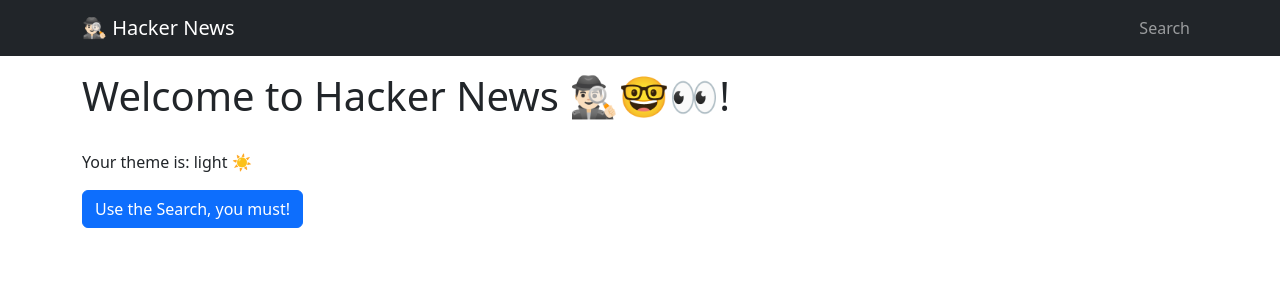
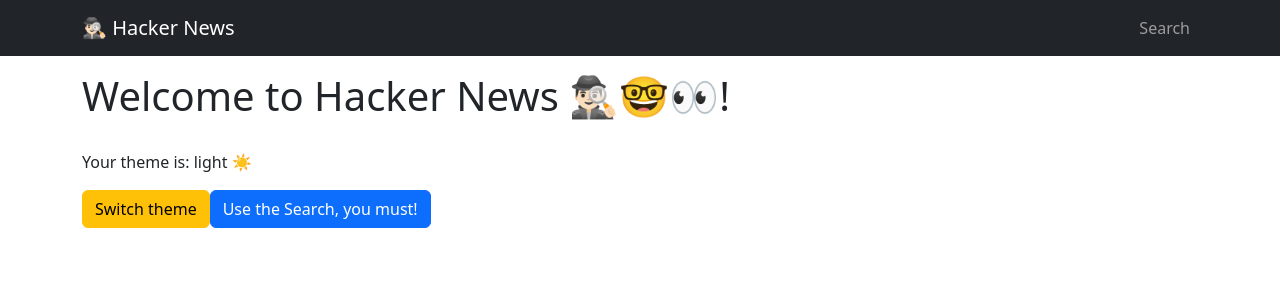
Before and after one commit to drblue/fed22-javascript-2, a React (Vite) app in the folder 07-hackernews/: page / in a window 1280 px wide. Shown: the top 300 px of the page. Built offline with nearby package versions, Linux system fonts and the light colour scheme.

Commit message:
Provide a function for switching theme to our children.

```diff
--- a/07-hackernews/src/contexts/ThemeContextProvider.tsx
+++ b/07-hackernews/src/contexts/ThemeContextProvider.tsx
@@ -2,6 +2,7 @@
 
 type ThemeContextType = {
 	isDarkMode: boolean
+	toggleTheme?: () => void
 }
 
 // This creates the actual context and sets the context's initial/default value
@@ -22,7 +23,7 @@
 	}
 
 	return (
-		<ThemeContext.Provider value={{ isDarkMode }}>
+		<ThemeContext.Provider value={{ isDarkMode, toggleTheme }}>
 			{children}
 		</ThemeContext.Provider>
 	)
--- a/07-hackernews/src/pages/HomePage.tsx
+++ b/07-hackernews/src/pages/HomePage.tsx
@@ -4,13 +4,22 @@
 import { ThemeContext } from '../contexts/ThemeContextProvider'
 
 const HomePage = () => {
-	const { isDarkMode } = useContext(ThemeContext)
+	const { isDarkMode, toggleTheme } = useContext(ThemeContext)
+
+	const handleToggleTheme = () => {
+		if (toggleTheme) {
+			toggleTheme()
+		}
+		// toggleTheme?.()
+	}
 
 	return (
 		<>
 			<h1>Welcome to Hacker News 🕵🏻‍♂️🤓👀!</h1>
 
 			<p>Your theme is: {isDarkMode ? 'dark 🌙' : 'light ☀️'}</p>
+
+			<Button variant="warning" onClick={handleToggleTheme}>Switch theme</Button>
 
 			<Link to="/search">
 				<Button variant="primary">Use the Search, you must!</Button>
```
